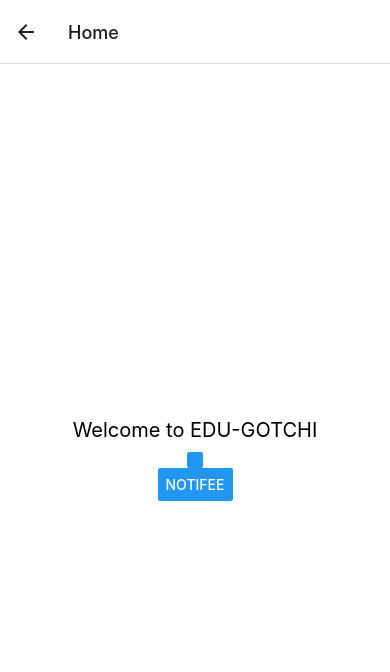
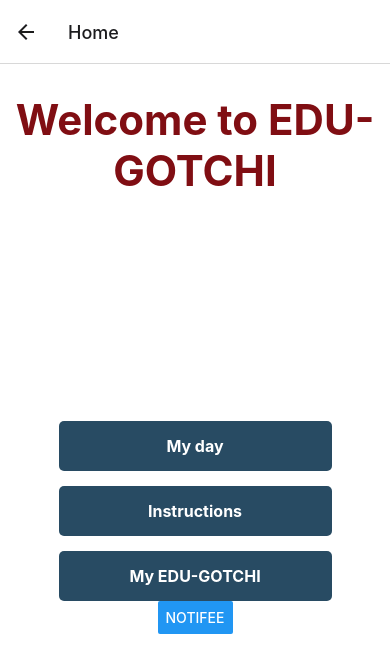
Before and after one commit to EDU-GUCCHI/Client, a React Native app: screen /Home in a window 390 px wide. Shown: the top 672 px of the page. Built offline with nearby package versions, Linux system fonts and the light colour scheme.

Commit message:
Added instructions, myday, mygotchi screens. minor adjustments to design

```diff
--- a/App.tsx
+++ b/App.tsx
@@ -2,10 +2,14 @@ import React from 'react';
 import {Component} from 'react';
 import {NavigationContainer} from '@react-navigation/native';
 import {createNativeStackNavigator} from '@react-navigation/native-stack';
+
 import HomeScreen from './src/screens/Home';
 import CreateGotchiScreen from './src/screens/CreateGotchi';
 import NotifeeScreen from './src/screens/Notifee';
 import TutorialScreen from './src/screens/Tutorial';
+import MyDayScreen from './src/screens/MyDay';
+import InstructionsScreen from './src/screens/Instructions';
+import MyGotchiScreen from './src/screens/MyGotchi';
 
 const Stack = createNativeStackNavigator();
 
@@ -18,12 +22,12 @@ export default class App extends Component<Props> {
         <Stack.Navigator initialRouteName="TutorialScreen">
           <Stack.Screen
             name="Tutorial"
-            options={{title: 'Welcome to EDUGOTCHI'}}
+            options={{title: 'Tutorial'}}
             component={TutorialScreen}
           />
           <Stack.Screen
             name="CreateGotchi"
-            options={{title: 'Welcome to EDUGOTCHI'}}
+            options={{title: 'Create'}}
             component={CreateGotchiScreen}
           />
           <Stack.Screen
@@ -36,6 +40,21 @@ export default class App extends Component<Props> {
             options={{title: 'Notifee'}}
             component={NotifeeScreen}
           />
+          <Stack.Screen
+            name="MyDay"
+            options={{title: 'My Day'}}
+            component={MyDayScreen}
+          />
+          <Stack.Screen
+            name="Instructions"
+            options={{title: 'Instructions'}}
+            component={InstructionsScreen}
+          />
+          <Stack.Screen
+            name="MyGotchi"
+            options={{title: 'My Gotchi'}}
+            component={MyGotchiScreen}
+          />
         </Stack.Navigator>
       </NavigationContainer>
     );
--- a/package.json
+++ b/package.json
@@ -18,7 +18,6 @@
     "react": "18.2.0",
     "react-native": "0.72.5",
     "react-native-notifications": "^5.1.0",
-    "react-native-push-notification": "^8.1.1",
     "react-native-safe-area-context": "^4.7.2",
     "react-native-screens": "^3.25.0"
   },
@@ -28,9 +27,10 @@
     "@babel/runtime": "^7.20.0",
     "@react-native/eslint-config": "^0.72.2",
     "@react-native/metro-config": "^0.72.11",
+    "@react-navigation/native-stack": "^6.9.14",
+    "@react-navigation/stack": "^6.3.18",
     "@tsconfig/react-native": "^3.0.0",
     "@types/react": "^18.0.24",
-    "@types/react-native-push-notification": "^8.1.2",
     "@types/react-test-renderer": "^18.0.0",
     "babel-jest": "^29.2.1",
     "eslint": "^8.19.0",
--- a/src/screens/CreateGotchi.tsx
+++ b/src/screens/CreateGotchi.tsx
@@ -1,12 +1,5 @@
 import {useState} from 'react';
-import {
-  Platform,
-  Button,
-  Text,
-  View,
-  TextInput,
-  TouchableOpacity,
-} from 'react-native';
+import {Text, View, TextInput, TouchableOpacity} from 'react-native';
 import styles from '../styles/style.js';
 
 import {StackNavigationProp} from '@react-navigation/stack';
@@ -46,8 +39,8 @@ function LoginScreen({navigation}: Props) {
 
   return (
     <>
+      <Text style={styles.header_text}>Create a new EDU-GOTCHI</Text>
       <View style={styles.container}>
-        <Text style={styles.welcome}>Create a new EDUGOTCHI</Text>
         <View style={styles.input_view}>
           <TextInput
             style={styles.text_input}
@@ -70,7 +63,7 @@ function LoginScreen({navigation}: Props) {
           onPress={() => {
             navigation.navigate('Home');
           }}>
-          <Text style={styles.white_text}>Continue</Text>
+          <Text style={styles.button_text}>Continue</Text>
         </TouchableOpacity>
       </View>
     </>
--- a/src/screens/Home.tsx
+++ b/src/screens/Home.tsx
@@ -1,13 +1,14 @@
 import React from 'react';
-import {Button, Text, View, BackHandler} from 'react-native';
+import {Button, Text, Touchable, TouchableOpacity, View} from 'react-native';
 import styles from '../styles/style.js';
 import {StackNavigationProp} from '@react-navigation/stack';
-import {useFocusEffect} from '@react-navigation/native';
 
 type RootStackParamList = {
   Home: undefined;
-  Login: undefined;
+  MyDay: undefined;
+  Instructions: undefined;
   Notifee: undefined;
+  MyGotchi: undefined;
 };
 
 type HomeScreenNavigationProp = StackNavigationProp<RootStackParamList, 'Home'>;
@@ -17,7 +18,7 @@ type Props = {
 };
 
 function HomeScreen({navigation}: Props) {
-/*   useFocusEffect(
+  /*   useFocusEffect(
     React.useCallback(() => {
       const onBackPress = () => {
         // Do nothing or exit the app if you want to
@@ -35,16 +36,39 @@ function HomeScreen({navigation}: Props) {
   ); */
 
   return (
-    <View style={styles.container}>
-      <Text style={styles.welcome}>Welcome to EDU-GOTCHI</Text>
-      <Button
-        title=""
-        onPress={() => {
-          navigation.navigate('Login');
-        }}
-      />
-      <Button title="notifee" onPress={() => navigation.navigate('Notifee')} />
-    </View>
+    <>
+      <Text style={styles.header_text}>Welcome to EDU-GOTCHI</Text>
+      <View style={styles.container}>
+        <TouchableOpacity
+          style={styles.menu_button}
+          onPress={() => {
+            navigation.navigate('MyDay');
+          }}>
+          <Text style={styles.button_text}>My day</Text>
+        </TouchableOpacity>
+
+        <TouchableOpacity
+          style={styles.menu_button}
+          onPress={() => {
+            navigation.navigate('Instructions');
+          }}>
+          <Text style={styles.button_text}>Instructions</Text>
+        </TouchableOpacity>
+
+        <TouchableOpacity
+          style={styles.menu_button}
+          onPress={() => {
+            navigation.navigate('MyGotchi');
+          }}>
+          <Text style={styles.button_text}>My EDU-GOTCHI</Text>
+        </TouchableOpacity>
+
+        <Button
+          title="notifee"
+          onPress={() => navigation.navigate('Notifee')}
+        />
+      </View>
+    </>
   );
 }
 
--- /dev/null
+++ b/src/screens/Instructions.tsx
@@ -0,0 +1,24 @@
+import React from 'react';
+import {Text, View} from 'react-native';
+import styles from '../styles/style.js';
+import {StackNavigationProp} from '@react-navigation/stack';
+
+type RootStackParamList = {
+  Instructions: undefined;
+}
+
+type NavigationProp = StackNavigationProp<RootStackParamList, 'Instructions'>;
+
+type Props = {
+  navigation: NavigationProp;
+}
+
+function MyDayScreen({navigation}: Props) {
+  return (
+    <View style={styles.container}>
+      <Text style={styles.welcome}>Instructions</Text>
+    </View>
+  );
+}
+
+export default MyDayScreen;
--- /dev/null
+++ b/src/screens/MyDay.tsx
@@ -0,0 +1,25 @@
+import React from 'react';
+import {Text, View} from 'react-native';
+import styles from '../styles/style.js';
+import {StackNavigationProp} from '@react-navigation/stack';
+
+
+type RootStackParamList = {
+  MyDay: undefined;
+};
+
+type NavigationProp = StackNavigationProp<RootStackParamList, 'MyDay'>;
+
+type Props = {
+  navigation: NavigationProp;
+};
+
+function MyDayScreen({navigation}: Props) {
+  return (
+    <View style={styles.container}>
+      <Text style={styles.welcome}>My Day</Text>
+    </View>
+  );
+}
+
+export default MyDayScreen;
--- /dev/null
+++ b/src/screens/MyGotchi.tsx
@@ -0,0 +1,24 @@
+import React from 'react';
+import {Text, View} from 'react-native';
+import styles from '../styles/style.js';
+import {StackNavigationProp} from '@react-navigation/stack';
+
+type RootStackParamList = {
+  MyGotchi: undefined;
+};
+
+type NavigationProp = StackNavigationProp<RootStackParamList, 'MyGotchi'>;
+
+type Props = {
+  navigation: NavigationProp;
+};
+
+function MyDayScreen({navigation}: Props) {
+  return (
+    <View style={styles.container}>
+      <Text style={styles.welcome}>My Gotchi</Text>
+    </View>
+  );
+}
+
+export default MyDayScreen;
--- a/src/screens/Notifee.tsx
+++ b/src/screens/Notifee.tsx
@@ -1,5 +1,5 @@
 import React from 'react';
-import {Button, SafeAreaView, StatusBar, StyleSheet, View} from 'react-native';
+import {Button, SafeAreaView, StatusBar, View} from 'react-native';
 import {useNotification} from '../hooks/useNotification';
 import styles from '../styles/style';
 import notifee, { AndroidImportance } from '@notifee/react-native';
--- a/src/screens/Tutorial.tsx
+++ b/src/screens/Tutorial.tsx
@@ -1,34 +1,35 @@
 import React from 'react';
-import {Button, Text, View, BackHandler, Touchable, TouchableOpacity} from 'react-native';
+import {
+
+  Text,
+  View,
+
+  TouchableOpacity,
+} from 'react-native';
 import styles from '../styles/style.js';
 import {StackNavigationProp} from '@react-navigation/stack';
-import {useFocusEffect} from '@react-navigation/native';
 
 type RootStackParamList = {
-  Home: undefined;
   CreateGotchi: undefined;
-  Instructions: undefined;
 };
 
-type HomeScreenNavigationProp = StackNavigationProp<
-  RootStackParamList,
-  'CreateGotchi'
-    >;
+type NavigationProp = StackNavigationProp<RootStackParamList, 'CreateGotchi'>;
 
 type Props = {
-  navigation: HomeScreenNavigationProp;
+  navigation: NavigationProp;
 };
 
 function TutorialScreen({navigation}: Props) {
   return (
     <View style={styles.container}>
-          <Text> Tutorial </Text>
-          <TouchableOpacity          style={styles.continue_button}
-          onPress={() => {
-            navigation.navigate('CreateGotchi');
-          }}>
-            <Text style={styles.white_text}>Next</Text>
-          </TouchableOpacity>
+      <Text> Tutorial </Text>
+      <TouchableOpacity
+        style={styles.continue_button}
+        onPress={() => {
+          navigation.navigate('CreateGotchi');
+        }}>
+        <Text style={styles.button_text}>Next</Text>
+      </TouchableOpacity>
     </View>
   );
 }
--- a/src/styles/style.js
+++ b/src/styles/style.js
@@ -20,22 +20,31 @@ const styles = StyleSheet.create({
     margin: 10,
   },
 
+  header_text: {
+    fontSize: 42,
+    textAlign: 'center',
+    paddingTop: 30,
+    color: darkRed,
+    backgroundColor: 'white',
+    fontWeight: 'bold',
+  },
+
   input_container: {},
 
   input_view: {
     backgroundColor: lightBeige,
-    borderRadius: 30,
+    borderRadius: 5,
     width: '70%',
     height: 45,
     marginBottom: 20,
-    alignItems: 'center',
+    alignItems: 'start',
   },
 
   text_input: {
     height: 50,
     flex: 1,
     padding: 10,
-    marginLeft: 20,
+    marginLeft: 15,
   },
 
   forgot_button: {
@@ -52,17 +61,32 @@ const styles = StyleSheet.create({
 
   continue_button: {
     width: '70%',
-    borderRadius: 25,
+    borderRadius: 5,
     height: 50,
     alignItems: 'center',
     justifyContent: 'center',
     marginTop: 40,
     backgroundColor: lightBlue,
-    color: lightBeige,
   },
 
-  white_text: {
+  color_white: {
     color: 'white',
+  },
+
+  button_text: {
+    color: "white",
+    fontSize: 16,
+    fontWeight: 'bold',
+  },
+
+  menu_button: {
+    width: '70%',
+    borderRadius: 5,
+    height: 50,
+    alignItems: 'center',
+    justifyContent: 'center',
+    marginTop: 15,
+    backgroundColor: lightBlue,
   },
 });
 
```
Also changed, not shown: 1 other file (tests, documents, lock files or other folders).
